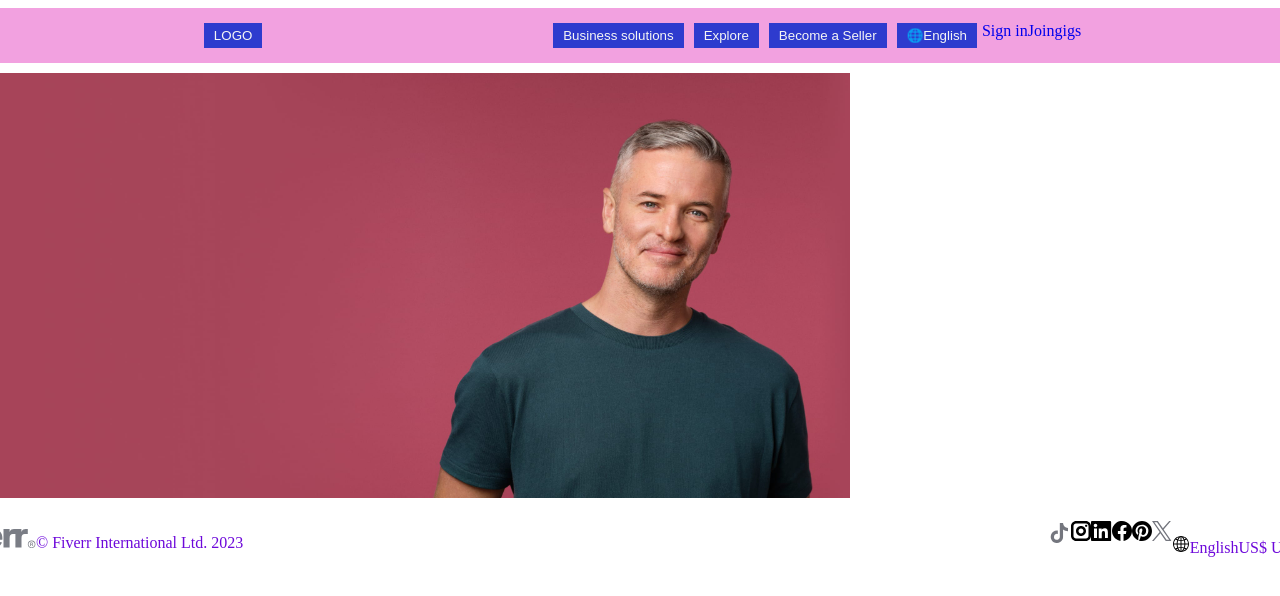
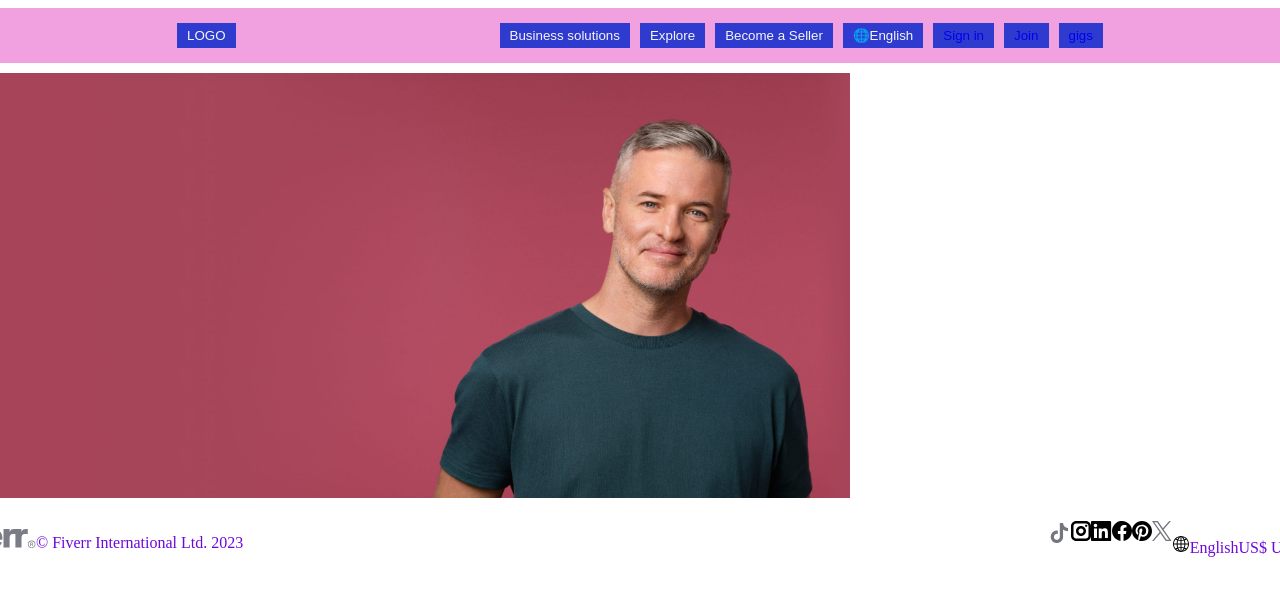
Before and after one commit to ItamarSa/front, a React (Vite) app: page / in a window 1280 px wide. Shown: the top 596 px of the page. Built offline with nearby package versions, Linux system fonts and the light colour scheme.

Commit message:
M/add buttons for nav

```diff
--- a/src/cmps/AppHeader.jsx
+++ b/src/cmps/AppHeader.jsx
@@ -114,9 +114,9 @@ export function AppHeader() {
 
                     <button>Become a Seller</button>
                     <button>🌐English</button>
-                    <NavLink title='Login' to="/login">Sign in  </NavLink>
-                    <NavLink title='Login' to="/login">Join</NavLink>
-                    <NavLink title='gig' to="/gig">gigs</NavLink>
+                    <button><NavLink title='Login' to="/login">Sign in  </NavLink></button>
+                    <button> <NavLink title='Login' to="/login">Join</NavLink></button>
+                    <button>  <NavLink title='gig' to="/gig">gigs</NavLink></button>
 
 
 
```
